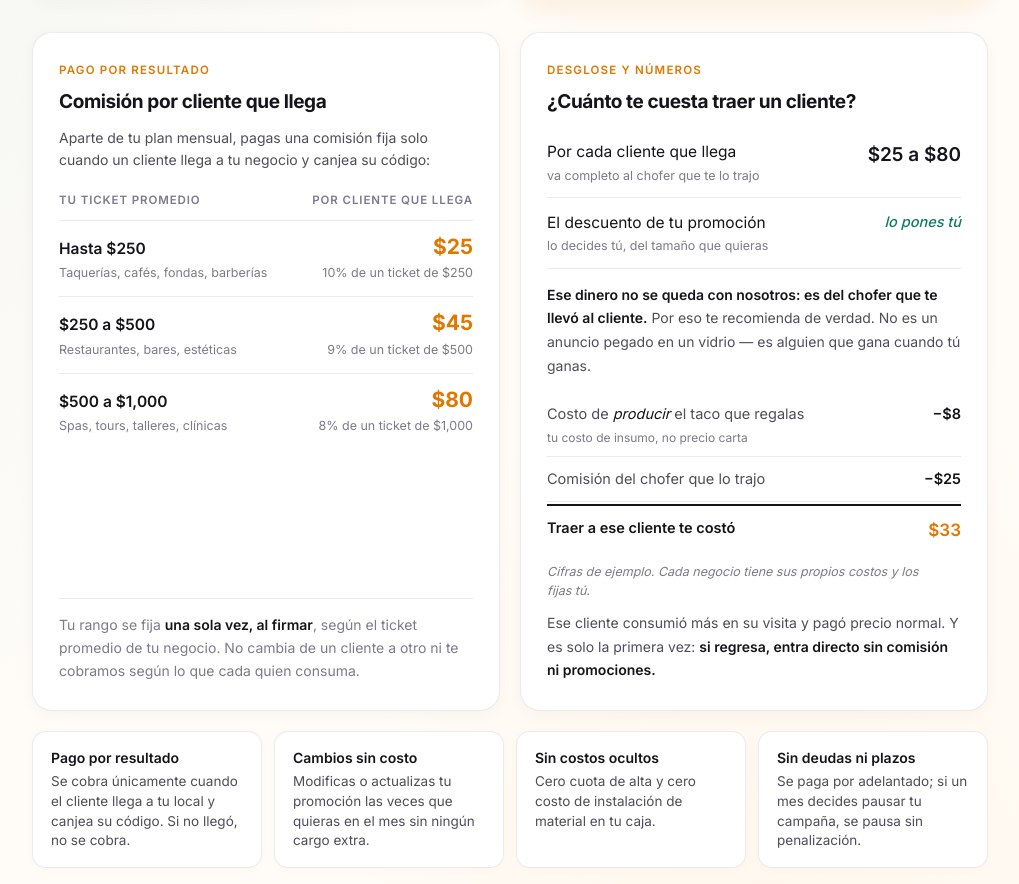
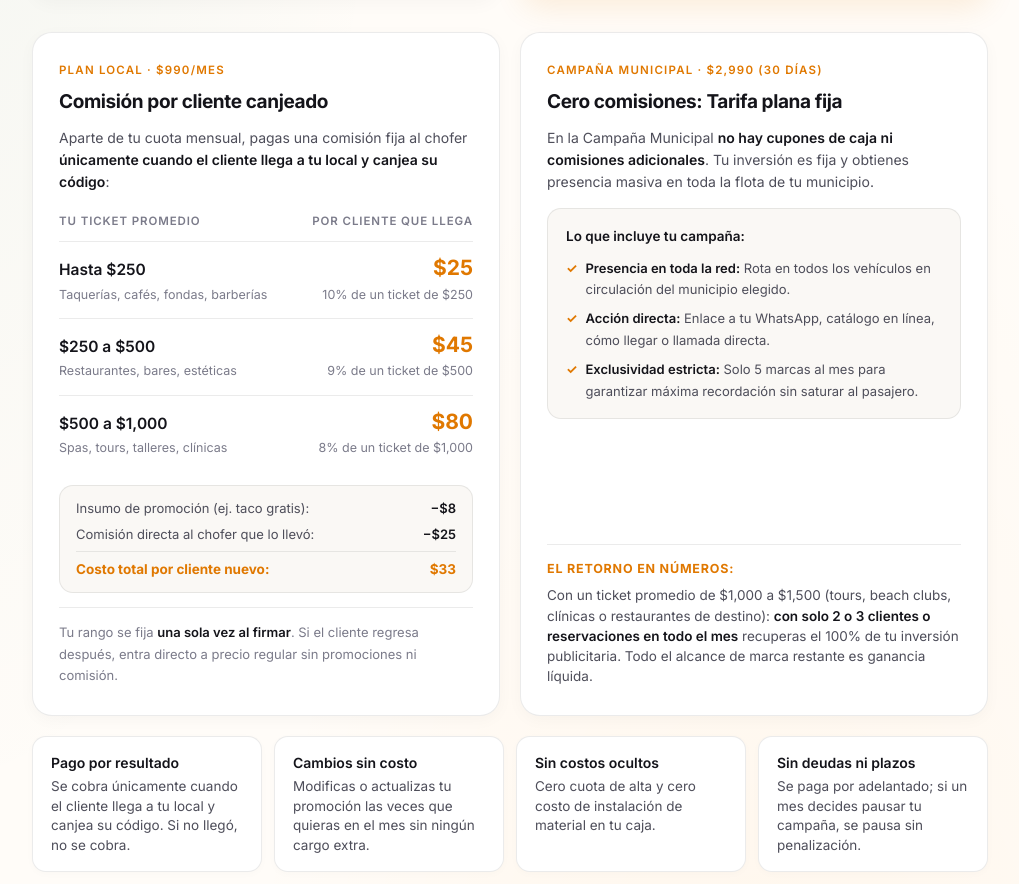
Before and after one commit to enciso573-arch/encavigo-app, a website: page negocios/index.html in a window 1280 px wide. Shown: the part 4142-5026 px from the top of the page, without its empty margins (130-1149 px from the left). Drawn offline with Linux system fonts and the light colour scheme; no server answers.

Commit message:
feat: align details below each plan - Plan Local commissions on left, zero-commission Campaña Municipal on right

```diff
--- a/negocios/index.html
+++ b/negocios/index.html
@@ -911,17 +911,17 @@ footer a:hover{color:var(--orange-bright)}
       </div>
     </div>
 
-    <!-- 2. DETALLES ABAJO: 2 COLUMNAS EQUILIBRADAS DE LA MISMA ALTURA -->
+    <!-- 2. DETALLES ABAJO: PLAN LOCAL A LA IZQUIERDA Y CAMPAÑA MUNICIPAL A LA DERECHA -->
     <div class="comisiones-math-grid">
-      <!-- Columna Izquierda: Tabla de comisiones por cliente -->
+      <!-- Columna Izquierda: Plan Local (Comisiones por Cliente Canjeado) -->
       <div class="box-balance">
-        <p class="eyebrow" style="margin-bottom:6px;">Pago por resultado</p>
-        <h3>Comisión por cliente que llega</h3>
+        <p class="eyebrow" style="margin-bottom:6px;">Plan Local · $990/mes</p>
+        <h3>Comisión por cliente canjeado</h3>
         <p style="font-size:14px; line-height:1.55; color:var(--body); margin-bottom:16px;">
-          Aparte de tu plan mensual, pagas una comisión fija solo cuando un cliente llega a tu negocio y canjea su código:
+          Aparte de tu cuota mensual, pagas una comisión fija al chofer <strong>únicamente cuando el cliente llega a tu local y canjea su código</strong>:
         </p>
 
-        <table class="tarifas">
+        <table class="tarifas" style="margin-bottom:14px;">
           <thead>
             <tr><th>Tu ticket promedio</th><th>Por cliente que llega</th></tr>
           </thead>
@@ -947,38 +947,59 @@ footer a:hover{color:var(--orange-bright)}
           </tbody>
         </table>
 
-        <p class="nota-tarifa" style="margin-top:auto; margin-bottom:0; padding-top:14px; border-top:1px solid var(--line);">
-          Tu rango se fija <strong>una sola vez, al firmar</strong>, según el ticket promedio
-          de tu negocio. No cambia de un cliente a otro ni te cobramos según lo que cada quien consuma.
+        <!-- Ejemplo en números unificado -->
+        <div style="background:#FAF8F5; border:1px solid var(--line); border-radius:14px; padding:12px 16px; margin-bottom:14px;">
+          <div style="display:flex; justify-content:space-between; font-size:13px; margin-bottom:4px;">
+            <span>Insumo de promoción (ej. taco gratis):</span>
+            <span style="font-weight:600; color:var(--ink);">&minus;$8</span>
+          </div>
+          <div style="display:flex; justify-content:space-between; font-size:13px; margin-bottom:6px;">
+            <span>Comisión directa al chofer que lo llevó:</span>
+            <span style="font-weight:600; color:var(--ink);">&minus;$25</span>
+          </div>
+          <div style="display:flex; justify-content:space-between; font-size:13.5px; font-weight:700; border-top:1px solid var(--line); padding-top:6px; color:var(--orange);">
+            <span>Costo total por cliente nuevo:</span>
+            <span>$33</span>
+          </div>
+        </div>
+
+        <p class="nota-tarifa" style="margin-top:auto; margin-bottom:0; padding-top:14px; border-top:1px solid var(--line); font-size:13px;">
+          Tu rango se fija <strong>una sola vez al firmar</strong>. Si el cliente regresa después, entra directo a precio regular sin promociones ni comisión.
         </p>
       </div>
 
-      <!-- Columna Derecha: ¿Cuánto te cuesta traer un cliente? -->
+      <!-- Columna Derecha: Campaña Municipal (Tarifa Plana y Cero Comisiones) -->
       <div class="box-balance">
-        <p class="eyebrow" style="margin-bottom:6px;">Desglose y Números</p>
-        <h3>¿Cuánto te cuesta traer un cliente?</h3>
+        <p class="eyebrow" style="margin-bottom:6px; color:var(--orange);">Campaña Municipal · $2,990 (30 días)</p>
+        <h3>Cero comisiones: Tarifa plana fija</h3>
+        <p style="font-size:14px; line-height:1.55; color:var(--body); margin-bottom:16px;">
+          En la Campaña Municipal <strong>no hay cupones de caja ni comisiones adicionales</strong>. Tu inversión es fija y obtienes presencia masiva en toda la flota de tu municipio.
+        </p>
 
-        <div class="math" style="padding:0; margin:0; border:none; background:transparent;">
-          <div class="row">
-            <span>Por cada cliente que llega<span class="hint">va completo al chofer que te lo trajo</span></span>
-            <span>$25 a $80</span>
-          </div>
-          <div class="row">
-            <span>El descuento de tu promoción<span class="hint">lo decides tú, del tamaño que quieras</span></span>
-            <span class="yours">lo pones tú</span>
-          </div>
-          <p class="after" style="font-size:14px; margin-top:14px;">
-            <strong>Ese dinero no se queda con nosotros: es del chofer que te llevó al cliente.</strong>
-            Por eso te recomienda de verdad. No es un anuncio pegado en un vidrio — es alguien que gana cuando tú ganas.
-          </p>
-          <div class="cuenta" style="margin:14px 0 6px;">
-            <div class="crow"><span>Costo de <em>producir</em> el taco que regalas<span class="chint">tu costo de insumo, no precio carta</span></span><span>&minus;$8</span></div>
-            <div class="crow"><span>Comisión del chofer que lo trajo</span><span>&minus;$25</span></div>
-            <div class="crow total"><span>Traer a ese cliente te costó</span><span>$33</span></div>
-          </div>
-          <p class="aviso-ej" style="margin-top:8px;">Cifras de ejemplo. Cada negocio tiene sus propios costos y los fijas tú.</p>
-          <p class="after" style="font-size:14px; margin-top:10px;">
-            Ese cliente consumió más en su visita y pagó precio normal. Y es solo la primera vez: <strong>si regresa, entra directo sin comisión ni promociones.</strong>
+        <!-- Bloque de beneficios de campaña -->
+        <div style="background:#FAF8F5; border:1px solid var(--line); border-radius:14px; padding:16px 18px; margin-bottom:16px;">
+          <div style="font-size:13.5px; font-weight:600; color:var(--ink); margin-bottom:10px;">Lo que incluye tu campaña:</div>
+          <ul style="list-style:none; display:grid; gap:8px; font-size:13px; color:var(--body); padding:0; margin:0;">
+            <li style="display:flex; gap:8px;">
+              <span style="color:var(--orange); font-weight:700;">✓</span>
+              <span><strong>Presencia en toda la red:</strong> Rota en todos los vehículos en circulación del municipio elegido.</span>
+            </li>
+            <li style="display:flex; gap:8px;">
+              <span style="color:var(--orange); font-weight:700;">✓</span>
+              <span><strong>Acción directa:</strong> Enlace a tu WhatsApp, catálogo en línea, cómo llegar o llamada directa.</span>
+            </li>
+            <li style="display:flex; gap:8px;">
+              <span style="color:var(--orange); font-weight:700;">✓</span>
+              <span><strong>Exclusividad estricta:</strong> Solo 5 marcas al mes para garantizar máxima recordación sin saturar al pasajero.</span>
+            </li>
+          </ul>
+        </div>
+
+        <!-- Ejemplo en números de retorno -->
+        <div style="margin-top:auto; padding-top:14px; border-top:1px solid var(--line);">
+          <div style="font-size:12.5px; font-weight:700; text-transform:uppercase; letter-spacing:.8px; color:var(--orange); margin-bottom:6px;">El retorno en números:</div>
+          <p style="font-size:13.5px; line-height:1.5; color:var(--body); margin:0;">
+            Con un ticket promedio de $1,000 a $1,500 (tours, beach clubs, clínicas o restaurantes de destino): <strong>con solo 2 o 3 clientes o reservaciones en todo el mes</strong> recuperas el 100% de tu inversión publicitaria. Todo el alcance de marca restante es ganancia líquida.
           </p>
         </div>
       </div>
```
